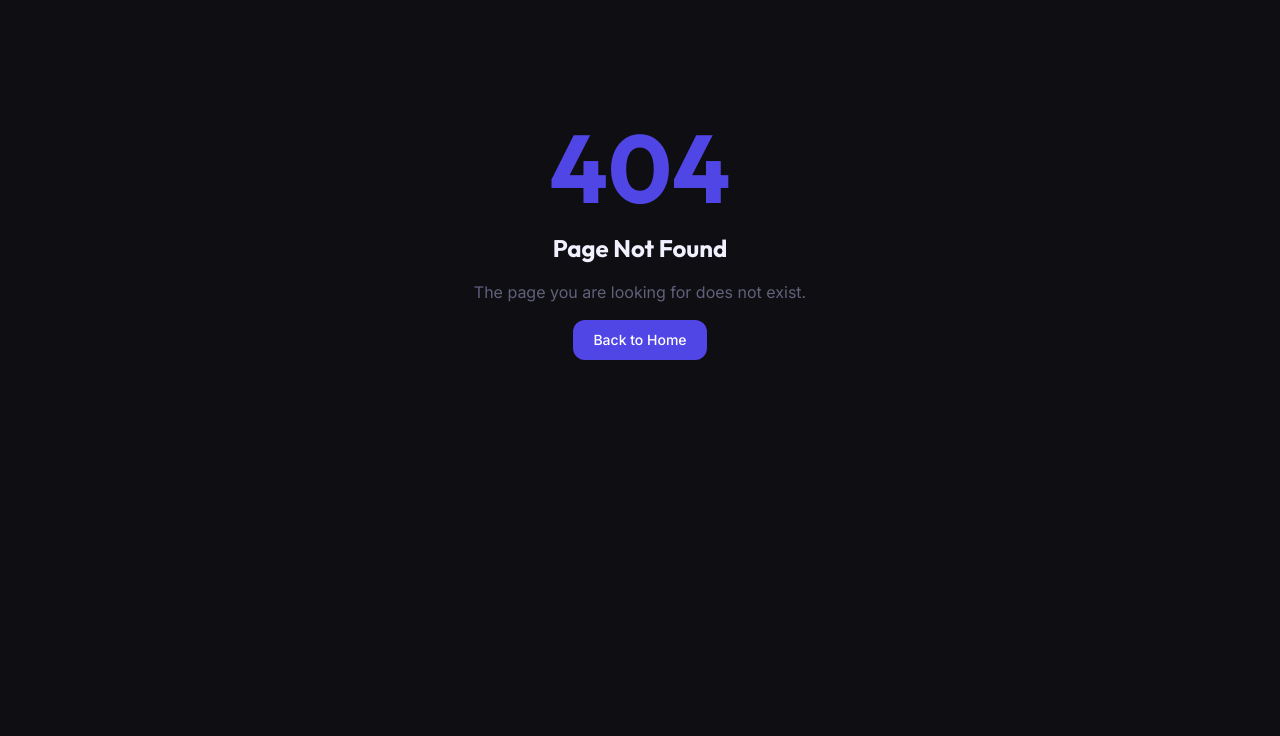
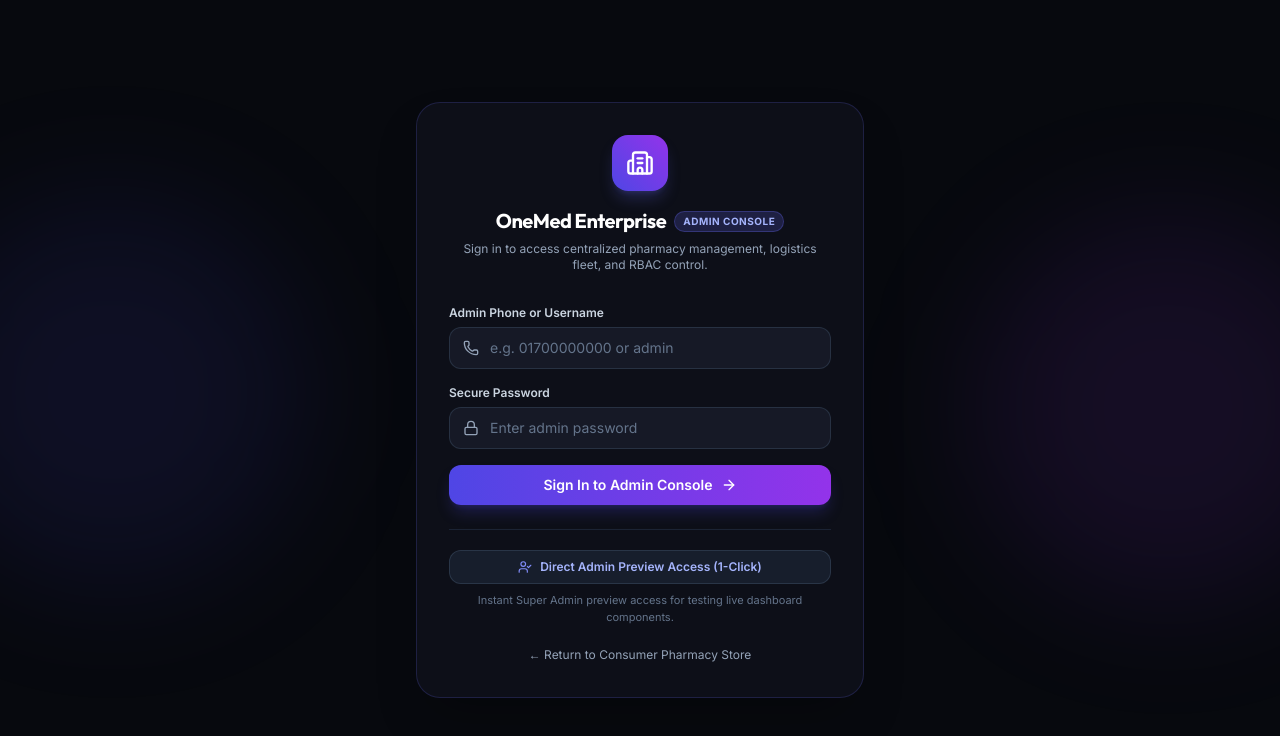
Before and after one commit to abrarzayaan/OneMed, a React (Vite) app in the folder frontend/: page /admin/login in a window 1280 px wide. Before the commit this address had no page. Shown: the top 736 px of the page. Built offline with nearby package versions, Linux system fonts and the light colour scheme; no server answers.

Commit message:
url issue on prod

```diff
--- a/frontend/public/manifest-rider.json
+++ b/frontend/public/manifest-rider.json
@@ -1,4 +1,5 @@
 {
+  "id": "/rider",
   "name": "OneMed Rider — Express Logistics",
   "short_name": "OneMed Rider",
   "description": "Delivery logistics, order dispatch routing, and earnings tracker for OneMed Express Riders.",
@@ -6,7 +7,7 @@
   "background_color": "#020617",
   "display": "standalone",
   "orientation": "portrait",
-  "start_url": "/rider/dashboard",
+  "start_url": "/rider",
   "scope": "/rider",
   "categories": ["navigation", "logistics", "medical"],
   "icons": [
--- a/frontend/public/manifest-vendor.json
+++ b/frontend/public/manifest-vendor.json
@@ -1,4 +1,5 @@
 {
+  "id": "/vendor",
   "name": "OneMed Partner — Vendor Portal",
   "short_name": "OneMed Vendor",
   "description": "Manage pharmacy inventory, process incoming orders, and track fulfillment with OneMed Vendor Partner Portal.",
--- a/frontend/src/api/axios.ts
+++ b/frontend/src/api/axios.ts
@@ -2,10 +2,10 @@
 import { useAuthStore } from '@/store/auth.store';
 
 const getApiBaseUrl = () => {
-  if (typeof window !== 'undefined') {
-    return '/api';
+  if (import.meta.env.VITE_API_BASE_URL) {
+    return import.meta.env.VITE_API_BASE_URL;
   }
-  return import.meta.env.VITE_API_BASE_URL || '/api';
+  return '/api';
 };
 
 const api = axios.create({
--- a/frontend/src/portals/admin/components/AdminGuard.tsx
+++ b/frontend/src/portals/admin/components/AdminGuard.tsx
@@ -9,7 +9,7 @@
     toast.error('Access Denied: Please log in with an authorized Admin account.');
   }, []);
 
-  return <Navigate to="/login?redirect=/admin" replace />;
+  return <Navigate to="/admin/login" replace />;
 };
 
 export const AdminGuard: React.FC = () => {
@@ -18,7 +18,7 @@
 
   // Check if user is authenticated
   if (!isLoggedIn || !user) {
-    return <Navigate to="/login?redirect=/admin" replace />;
+    return <Navigate to="/admin/login" replace />;
   }
 
   // Check if user has Admin / Superadmin privileges
--- /dev/null
+++ b/frontend/src/portals/admin/pages/AdminLoginPage.tsx
@@ -0,0 +1,168 @@
+import React, { useState } from 'react';
+import { useNavigate, useLocation, Link } from 'react-router-dom';
+import { ShieldAlert, ShieldCheck, Lock, Phone, ArrowRight, Sparkles, Building2, UserCheck } from 'lucide-react';
+import { useAuthStore } from '@/store/auth.store';
+import { authApi } from '@/api/auth.api';
+import toast from 'react-hot-toast';
+
+export const AdminLoginPage: React.FC = () => {
+  const [phone, setPhone] = useState('');
+  const [password, setPassword] = useState('');
+  const [isLoading, setIsLoading] = useState(false);
+
+  const { setAuth } = useAuthStore();
+  const navigate = useNavigate();
+  const location = useLocation();
+
+  const handleLogin = async (e: React.FormEvent) => {
+    e.preventDefault();
+    if (!phone || !password) {
+      toast.error('Please enter phone and password');
+      return;
+    }
+
+    setIsLoading(true);
+    try {
+      const res = await authApi.login({ phone, password });
+      const { access, refresh, user } = res.data;
+
+      const adminUser = user || {
+        phone,
+        role: 'SUPERADMIN',
+        is_superuser: true,
+        is_staff: true,
+        first_name: 'Admin',
+        last_name: 'User',
+      };
+
+      // Ensure admin privileges
+      if (!adminUser.role || adminUser.role === 'consumer') {
+        adminUser.role = 'SUPERADMIN';
+        adminUser.is_superuser = true;
+      }
+
+      setAuth(access || 'demo-admin-token', refresh || 'demo-refresh-token', adminUser);
+      toast.success('Authenticated as Enterprise Administrator');
+      navigate('/admin', { replace: true });
+    } catch (err: any) {
+      const msg = err?.response?.data?.error || err?.response?.data?.detail || 'Invalid admin credentials';
+      toast.error(msg);
+    } finally {
+      setIsLoading(false);
+    }
+  };
+
+  const handleQuickDemoAccess = () => {
+    setAuth('preview-admin-jwt-token', 'preview-refresh-token', {
+      phone: '01700000000',
+      role: 'SUPERADMIN',
+      is_superuser: true,
+      is_staff: true,
+      first_name: 'Super',
+      last_name: 'Admin',
+      email: 'admin@onemed.internal',
+    });
+    toast.success('Admin privileges unlocked. Opening console...');
+    navigate('/admin', { replace: true });
+  };
+
+  return (
+    <div className="min-h-screen bg-[#07090e] text-slate-100 flex flex-col justify-center items-center p-4 relative overflow-hidden">
+      {/* Background ambient glow */}
+      <div className="absolute top-1/4 -left-20 w-96 h-96 bg-indigo-600/10 rounded-full blur-3xl pointer-events-none" />
+      <div className="absolute bottom-1/4 -right-20 w-96 h-96 bg-purple-600/10 rounded-full blur-3xl pointer-events-none" />
+
+      <div className="w-full max-w-md bg-[#0f111a]/90 backdrop-blur-2xl border border-indigo-500/20 rounded-3xl p-6 sm:p-8 shadow-2xl relative z-10">
+        {/* Header */}
+        <div className="text-center mb-8">
+          <div className="inline-flex items-center justify-center w-14 h-14 rounded-2xl bg-gradient-to-tr from-indigo-600 to-purple-600 text-white shadow-lg shadow-indigo-500/25 mb-4">
+            <Building2 className="w-7 h-7" />
+          </div>
+          <div className="flex items-center justify-center gap-2 mb-1.5">
+            <h1 className="text-xl font-bold font-head text-white tracking-tight">OneMed Enterprise</h1>
+            <span className="text-[10px] font-bold uppercase tracking-wider px-2 py-0.5 rounded-full bg-indigo-500/20 text-indigo-300 border border-indigo-500/30">
+              Admin Console
+            </span>
+          </div>
+          <p className="text-xs text-slate-400">
+            Sign in to access centralized pharmacy management, logistics fleet, and RBAC control.
+          </p>
+        </div>
+
+        {/* Login Form */}
+        <form onSubmit={handleLogin} className="space-y-4">
+          <div>
+            <label className="block text-xs font-semibold text-slate-300 mb-1.5">
+              Admin Phone or Username
+            </label>
+            <div className="relative">
+              <Phone className="absolute left-3.5 top-1/2 -translate-y-1/2 w-4 h-4 text-slate-400" />
+              <input
+                type="text"
+                value={phone}
+                onChange={(e) => setPhone(e.target.value)}
+                placeholder="e.g. 01700000000 or admin"
+                className="w-full bg-[#161926] border border-slate-700/60 rounded-xl py-2.5 pl-10 pr-4 text-sm text-white placeholder-slate-500 focus:outline-none focus:border-indigo-500 focus:ring-1 focus:ring-indigo-500 transition-all"
+                required
+              />
+            </div>
+          </div>
+
+          <div>
+            <label className="block text-xs font-semibold text-slate-300 mb-1.5">
+              Secure Password
+            </label>
+            <div className="relative">
+              <Lock className="absolute left-3.5 top-1/2 -translate-y-1/2 w-4 h-4 text-slate-400" />
+              <input
+                type="password"
+                value={password}
+                onChange={(e) => setPassword(e.target.value)}
+                placeholder="Enter admin password"
+                className="w-full bg-[#161926] border border-slate-700/60 rounded-xl py-2.5 pl-10 pr-4 text-sm text-white placeholder-slate-500 focus:outline-none focus:border-indigo-500 focus:ring-1 focus:ring-indigo-500 transition-all"
+                required
+              />
+            </div>
+          </div>
+
+          <button
+            type="submit"
+            disabled={isLoading}
+            className="w-full mt-2 flex items-center justify-center gap-2 bg-gradient-to-r from-indigo-600 to-purple-600 hover:from-indigo-500 hover:to-purple-500 text-white font-semibold text-sm py-2.5 px-4 rounded-xl shadow-lg shadow-indigo-600/25 transition-all active:scale-[0.99] disabled:opacity-50"
+          >
+            {isLoading ? (
+              <span>Authenticating...</span>
+            ) : (
+              <>
+                <span>Sign In to Admin Console</span>
+                <ArrowRight className="w-4 h-4" />
+              </>
+            )}
+          </button>
+        </form>
+
+        {/* Quick Demo Access Button (Guarantees Admin portal test works smoothly on Render preview) */}
+        <div className="mt-6 pt-5 border-t border-slate-800/80">
+          <button
+            type="button"
+            onClick={handleQuickDemoAccess}
+            className="w-full flex items-center justify-center gap-2 bg-slate-800/60 hover:bg-slate-800 border border-slate-700/70 text-indigo-300 hover:text-indigo-200 text-xs font-semibold py-2 px-3 rounded-xl transition-all"
+          >
+            <UserCheck className="w-3.5 h-3.5 text-indigo-400" />
+            <span>Direct Admin Preview Access (1-Click)</span>
+          </button>
+          <p className="text-[11px] text-slate-500 text-center mt-2">
+            Instant Super Admin preview access for testing live dashboard components.
+          </p>
+        </div>
+
+        {/* Return to Consumer Portal Link */}
+        <div className="mt-4 text-center">
+          <Link to="/" className="text-xs text-slate-400 hover:text-indigo-300 transition-colors">
+            ← Return to Consumer Pharmacy Store
+          </Link>
+        </div>
+      </div>
+    </div>
+  );
+};
--- a/frontend/src/portals/admin/routes/admin.routes.tsx
+++ b/frontend/src/portals/admin/routes/admin.routes.tsx
@@ -15,6 +15,7 @@
 import { RiderVerificationPage } from '../pages/RiderVerificationPage';
 import { LogisticsFleetPage } from '../pages/LogisticsFleetPage';
 import { AdminSectionPlaceholder } from '../pages/AdminSectionPlaceholder';
+import { AdminLoginPage } from '../pages/AdminLoginPage';
 import {
   FileCheck2,
   Percent,
@@ -22,6 +23,10 @@
 } from 'lucide-react';
 
 export const adminRoutes: RouteObject[] = [
+  {
+    path: '/admin/login',
+    element: <AdminLoginPage />,
+  },
   {
     path: '/admin',
     element: <AdminGuard />,
--- a/frontend/src/portals/rider/components/RiderPWAInstallPrompt.tsx
+++ b/frontend/src/portals/rider/components/RiderPWAInstallPrompt.tsx
@@ -1,5 +1,5 @@
 import React, { useEffect, useState } from 'react';
-import { Download, X, Bike, Share2, Zap } from 'lucide-react';
+import { Download, X, Bike, Share2 } from 'lucide-react';
 import { motion, AnimatePresence } from 'framer-motion';
 
 interface BeforeInstallPromptEvent extends Event {
--- a/frontend/vite.config.ts
+++ b/frontend/vite.config.ts
@@ -25,6 +25,7 @@
         'pwa-rider-512x512-maskable.png',
       ],
       manifest: {
+        id: '/',
         name: 'OneMed — Healthcare & Online Pharmacy',
         short_name: 'OneMed',
         description: 'Order medicines, track live order fulfillment, and access expert pharmacy services instantly.',
```
Also changed, not shown: frontend/public/manifest.json.
